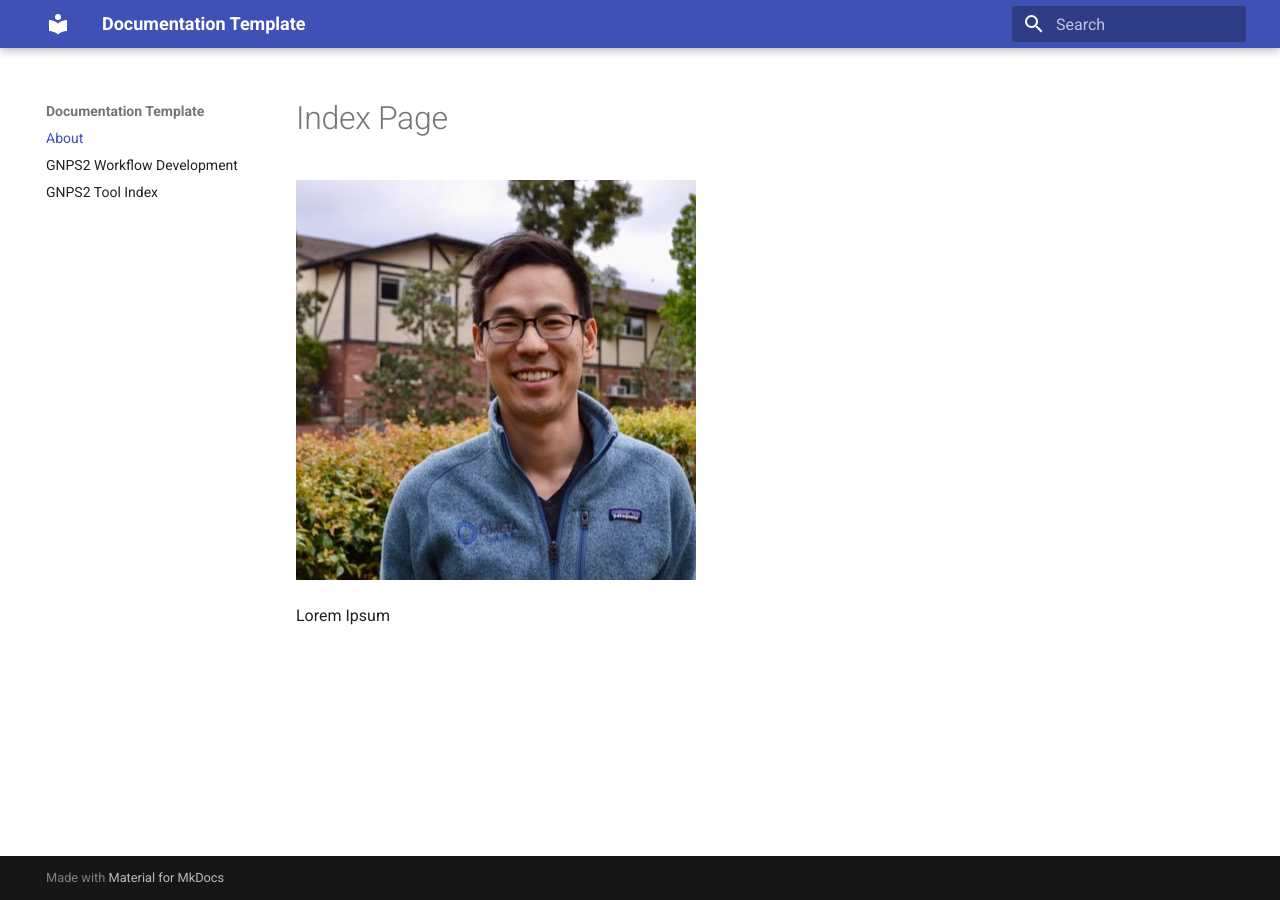
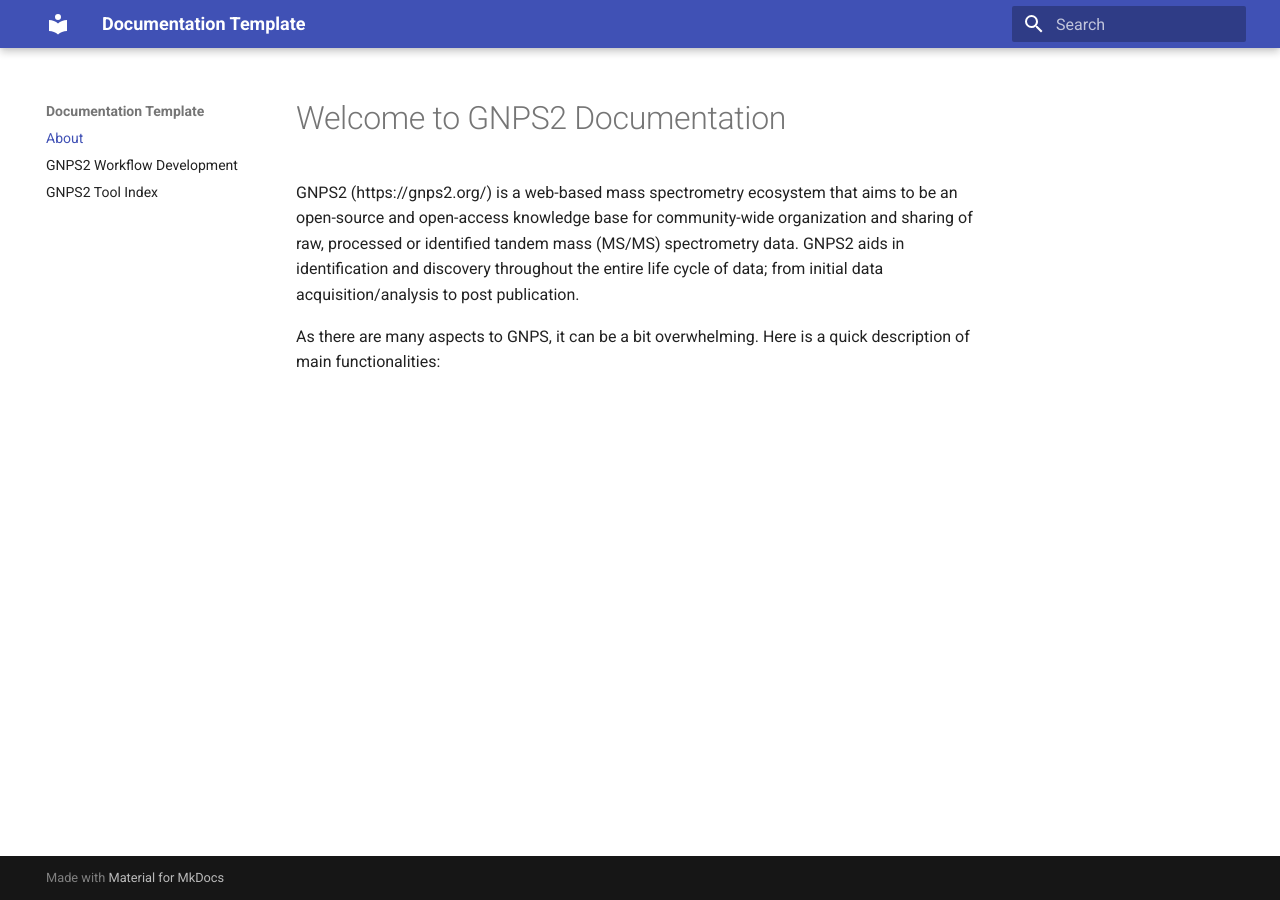
Before and after one commit to Wang-Bioinformatics-Lab/GNPS2_Documentation, an MkDocs documentation site: the page built from docs/index.md, in a window 1280 px wide. Built offline with MkDocs 1.6.1 and Material for MkDocs 9.7.7, drawn with Linux system fonts in a browser that asks for light colours.

Commit message:
udpating index

```diff
--- a/docs/index.md
+++ b/docs/index.md
@@ -1,5 +1,5 @@
-# Index Page
+# Welcome to GNPS2 Documentation
 
-![](img/ming.png)
+GNPS2 (https://gnps2.org/) is a web-based mass spectrometry ecosystem that aims to be an open-source and open-access knowledge base for community-wide organization and sharing of raw, processed or identified tandem mass (MS/MS) spectrometry data. GNPS2 aids in identification and discovery throughout the entire life cycle of data; from initial data acquisition/analysis to post publication.
 
-Lorem Ipsum
+As there are many aspects to GNPS, it can be a bit overwhelming. Here is a quick description of main functionalities:
```
